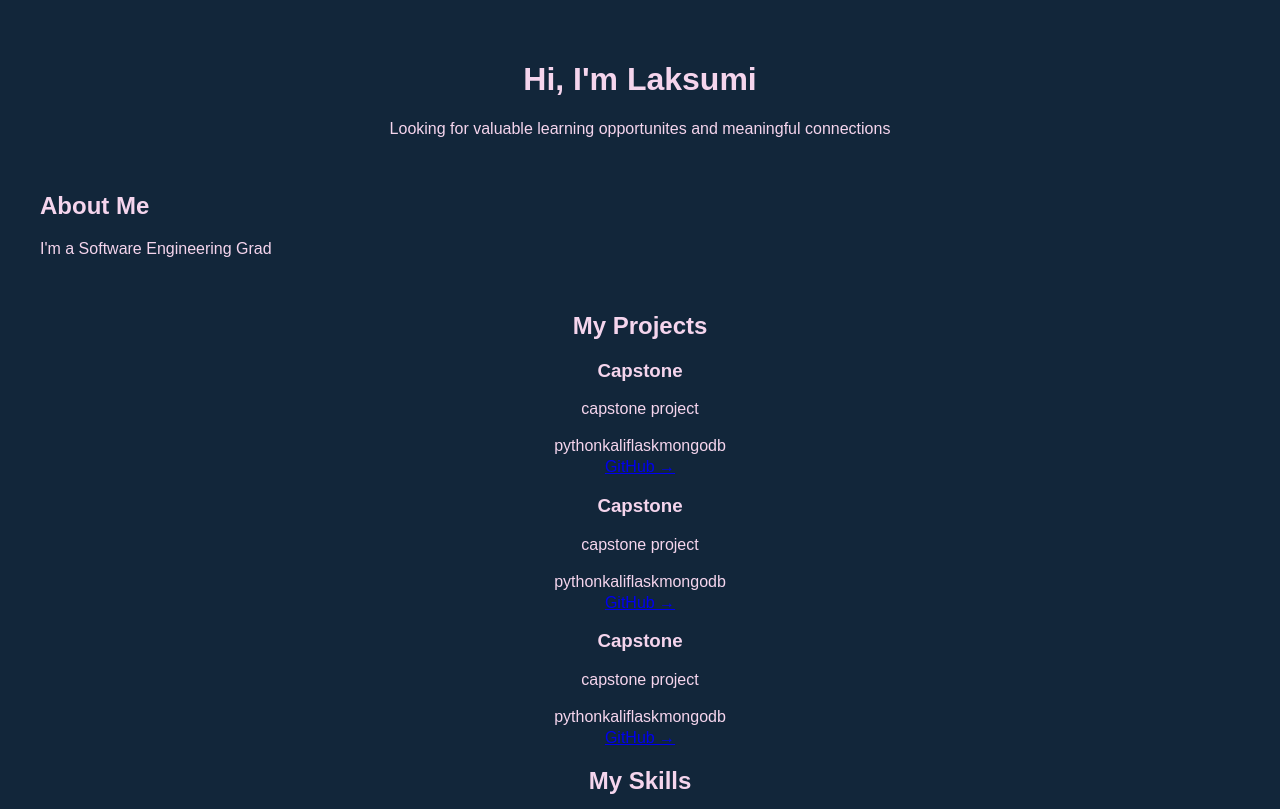
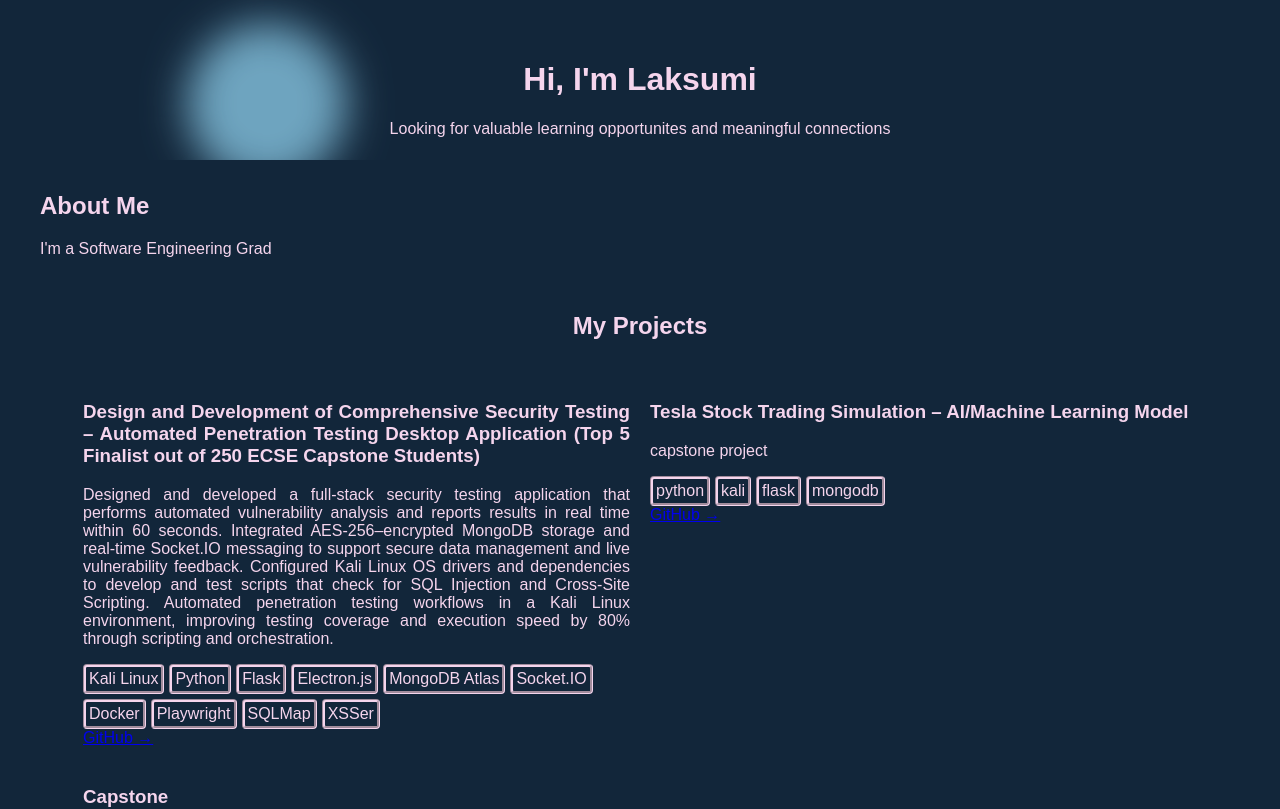
Before and after one commit to sumi2202/LaksumiSoma_Portfolio, a React (Vite) app: page / in a window 1280 px wide. Shown: the top 809 px of the page. Built offline with nearby package versions, Linux system fonts and the light colour scheme.

Commit message:
ui changes and improvements

```diff
--- a/src/components/Header.jsx
+++ b/src/components/Header.jsx
@@ -1,9 +1,16 @@
 function Header() {
     return(
-        <div section id="header">
+        <><div id="header">
             <h1>Hi, I'm Laksumi</h1>
             <p>Looking for valuable learning opportunites and meaningful connections</p>
-        </div>
+        </div><div class="header-background">
+                <span class="ball"></span>
+                <span class="ball"></span>
+                <span class="ball"></span>
+                <span class="ball"></span>
+                <span class="ball"></span>
+                <span class="ball"></span>
+            </div></>
     );
 }
 
--- a/src/components/Projects.jsx
+++ b/src/components/Projects.jsx
@@ -1,12 +1,12 @@
 const projects = [
     {
-        title: "Capstone",
-        description: "capstone project",
-        stack: ["python","kali","flask","mongodb"],
+        title: "Design and Development of Comprehensive Security Testing – Automated Penetration Testing Desktop Application (Top 5 Finalist out of 250 ECSE Capstone Students)",
+        description: "Designed and developed a full-stack security testing application that performs automated vulnerability analysis and reports results in real time within 60 seconds. Integrated AES-256–encrypted MongoDB storage and real-time Socket.IO messaging to support secure data management and live vulnerability feedback. Configured Kali Linux OS drivers and dependencies to develop and test scripts that check for SQL Injection and Cross-Site Scripting. Automated penetration testing workflows in a Kali Linux environment, improving testing coverage and execution speed by 80% through scripting and orchestration.",
+        stack: [" Kali Linux", "Python", "Flask", "Electron.js", "MongoDB Atlas", "Socket.IO", "Docker", "Playwright", "SQLMap", "XSSer"],
         github: "github"
     },
     {
-        title: "Capstone",
+        title: "Tesla Stock Trading Simulation – AI/Machine Learning Model",
         description: "capstone project",
         stack: ["python","kali","flask","mongodb"],
         github: "github"
@@ -22,19 +22,20 @@ function Projects() {
     return(
         <section id="projects">
             <h2>My Projects</h2>
-            {projects.map((project) => (
+            <div id="project-container">
+            {projects.map((project, index) => (
                 <div key={project.title} className="project-card">
                     <h3>{project.title}</h3>
                     <p>{project.description}</p>
                     <div className="stack">
-                        {project.stack.map((tech) => (
+                        {project.stack.map((tech, index) => (
                         <span key={tech}>{tech}</span>
                         ))}
                     </div>
                     <a href={project.github}>GitHub →</a>
                 </div>
             ))}
-
+            </div>
         </section>
     );
 }
--- a/src/index.css
+++ b/src/index.css
@@ -6,14 +6,142 @@ body {
 html {
   scroll-behavior: smooth;
 }
+
+@keyframes move {
+  100% {
+    transform: translate3d(0, 0, 1px) rotate(360deg);
+  }
+}
+
+.header-background {
+  position: absolute;
+  width: 100vw;
+  height: 20vh;
+  top: 0;
+  left: 0;
+  background: #12263aff;
+  overflow: hidden;
+}
+
+#header {
+  position: relative;
+  overflow: hidden;
+}
+
+#header h1, #header p {
+  position: relative;
+  z-index: 1;
+}
+
+.ball {
+  position: absolute;
+  width: 20vmin;
+  height: 20vmin;
+  border-radius: 50%;
+  backface-visibility: hidden;
+  animation: move linear infinite;
+}
+
+.ball:nth-child(odd) {
+    color: #856084ff;
+}
+
+.ball:nth-child(even) {
+    color: #6ea4bfff;
+}
+
+/* Using a custom attribute for variability */
+.ball:nth-child(1) {
+  top: 77%;
+  left: 88%;
+  animation-duration: 40s;
+  animation-delay: -3s;
+  transform-origin: 16vw -2vh;
+  box-shadow: 40vmin 0 5.703076368487546vmin currentColor;
+}
+.ball:nth-child(2) {
+  top: 42%;
+  left: 2%;
+  animation-duration: 53s;
+  animation-delay: -29s;
+  transform-origin: -19vw 21vh;
+  box-shadow: -40vmin 0 5.17594621519026vmin currentColor;
+}
+.ball:nth-child(3) {
+  top: 28%;
+  left: 18%;
+  animation-duration: 49s;
+  animation-delay: -8s;
+  transform-origin: -22vw 3vh;
+  box-shadow: 40vmin 0 5.248179047256236vmin currentColor;
+}
+.ball:nth-child(4) {
+  top: 50%;
+  left: 79%;
+  animation-duration: 26s;
+  animation-delay: -21s;
+  transform-origin: -17vw -6vh;
+  box-shadow: 40vmin 0 5.279749632220298vmin currentColor;
+}
+.ball:nth-child(5) {
+  top: 46%;
+  left: 15%;
+  animation-duration: 36s;
+  animation-delay: -40s;
+  transform-origin: 4vw 0vh;
+  box-shadow: -40vmin 0 5.964309466052033vmin currentColor;
+}
+.ball:nth-child(6) {
+  top: 77%;
+  left: 16%;
+  animation-duration: 31s;
+  animation-delay: -10s;
+  transform-origin: 18vw 4vh;
+  box-shadow: 40vmin 0 5.178483653434181vmin currentColor;
+}
+.ball:nth-child(7) {
+  top: 22%;
+  left: 17%;
+  animation-duration: 55s;
+  animation-delay: -6s;
+  transform-origin: 1vw -23vh;
+  box-shadow: -40vmin 0 5.703026794398318vmin currentColor;
+}
+.ball:nth-child(8) {
+  top: 41%;
+  left: 47%;
+  animation-duration: 43s;
+  animation-delay: -28s;
+  transform-origin: 25vw -3vh;
+  box-shadow: 40vmin 0 5.196265905749415vmin currentColor;
+}
+
 #about-container {
   text-align: justify;
   padding: 3px;
   margin: 40px;
 }
+#project-container {
+  display: grid;
+  grid-template-columns: repeat(2, 1fr);
+  gap: 20px;
+  text-align: justify;
+  padding: 3px;
+  margin: 40px;
+}
+.project-card{
+  height: 100%;
+}
 
 .stack{
+  display: flex;
+  gap: 5px;
+  flex-wrap: wrap;
+}
+
+.stack span{
   padding: 3px;
   border-radius: 4px;
+  border-style: groove;
   border-color: #f5d5edff;
 }
```
